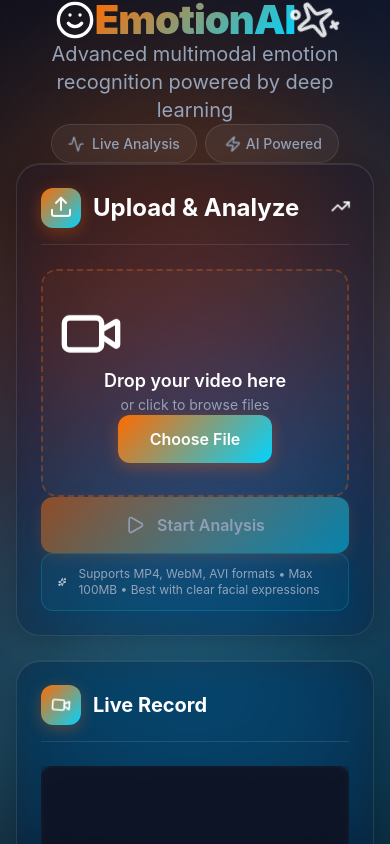
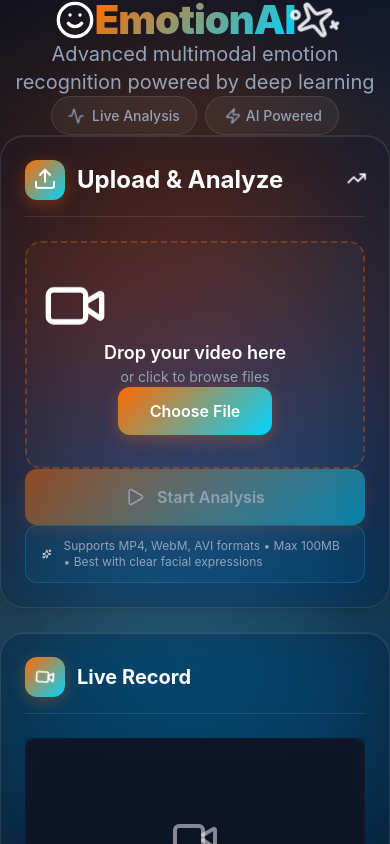
Before and after one commit to Surya2004-janardhan/D7-Final-Year-Project, a React (Vite) app in the folder frontend/: page / in a window 390 px wide. Shown: the top 844 px of the page. Built offline with nearby package versions, Linux system fonts and the light colour scheme.

Commit message:
Revert "fix : ui allignements and padding issues to due max heigths"
This reverts commit 259896f20d65c10694c5792aed8f335ff1210b41.

```diff
--- a/frontend/src/App.jsx
+++ b/frontend/src/App.jsx
@@ -225,8 +225,7 @@ function App() {
         <div className="orb orb-3"></div>
       </div>
 
-      <div className="container mx-auto px-6 py-12 relative z-10 max-w-7xl">
-        {" "}
+      <div className="container mx-auto px-4 py-12 relative z-10">
         {/* Header */}
         <header className="text-center mb-16">
           <div className="flex items-center justify-center mb-4">
@@ -236,10 +235,10 @@ function App() {
             </h1>
             <Sparkles className="w-10 h-10 text-accent-cyan icon-sparkle ml-3" />
           </div>
-          <p className="text-xl text-text-muted max-w-2xl mx-auto text-center">
+          <p className="text-xl text-text-muted max-w-2xl mx-auto">
             Advanced multimodal emotion recognition powered by deep learning
           </p>
-          <div className="flex items-centser justify-center gap-2 mt-4">
+          <div className="flex items-center justify-center gap-2 mt-4">
             <div className="status-badge">
               <Activity className="w-4 h-4 icon-pulse" />
               <span>Live Analysis</span>
@@ -250,6 +249,7 @@ function App() {
             </div>
           </div>
         </header>
+
         {/* Main Content Grid */}
         <div className="grid lg:grid-cols-3 gap-6 mb-8">
           {/* Upload Section - 2 columns */}
@@ -377,6 +377,7 @@ function App() {
             </div>
           </div>
         </div>
+
         {/* Processing Indicator */}
         {isProcessing && (
           <div className="glass-card processing-card mb-8">
@@ -393,6 +394,7 @@ function App() {
             </div>
           </div>
         )}
+
         {/* Results Section */}
         {results && !results.error && (
           <div className="space-y-6 results-appear">
@@ -554,6 +556,7 @@ function App() {
             </div>
           </div>
         )}
+
         {/* Error Display */}
         {results && results.error && (
           <div className="error-card">
@@ -566,6 +569,7 @@ function App() {
             <p className="text-red-200 mt-2">{results.error}</p>
           </div>
         )}
+
         {/* Footer */}
         <footer className="text-center mt-16 pt-8 border-t border-white/10">
           <p className="text-text-muted text-sm">
--- a/frontend/src/index.css
+++ b/frontend/src/index.css
@@ -53,17 +53,6 @@ body {
   overflow-x: hidden;
 }
 
-.container {
-  padding-left: 2rem;
-  padding-right: 2rem;
-}
-
-@media (max-width: 768px) {
-  .container {
-    padding-left: 1rem;
-    padding-right: 1rem;
-  }
-}
 /* ========================================
    BACKGROUND GRADIENT MESH
    ======================================== */
```
